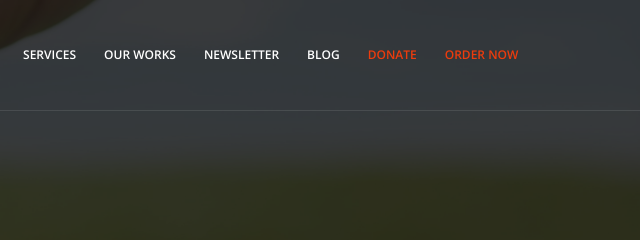
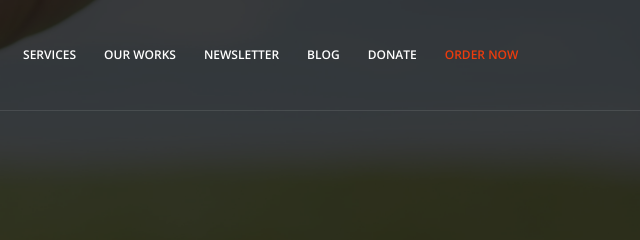
Before and after one commit to naveenieus/Sparrow-Trust-India.github.io, a plain HTML site: page financials/index.html in a window 1280 px wide. Shown: the top 240 px of the page, 640-1280 px from the left. Drawn offline with nearby package versions, Linux system fonts and the light colour scheme.

Commit message:
Deploy 1.4

```diff
--- a/financials/index.html
+++ b/financials/index.html
@@ -65,7 +65,7 @@
                             <li><a href="../index.html#works">Our works</a></li>
                             <li><a href="../newsletters/">Newsletter</a></li>
                             <li><a href="https://chitukuruvigal-arakkattalai.business.site/">Blog</a></li>
-                            <li class="text-danger">
+                            <li>
                                 <a href="https://forms.gle/kTo4CrKpMkvmxmcM9" target="_blank">Donate</a>
                             </li>
                             <li class="text-danger">
```
Also changed, not shown: index.html (+1 -1 lines), newsletters/index.html (+1 -1 lines), team/index.html (+1 -1 lines).
